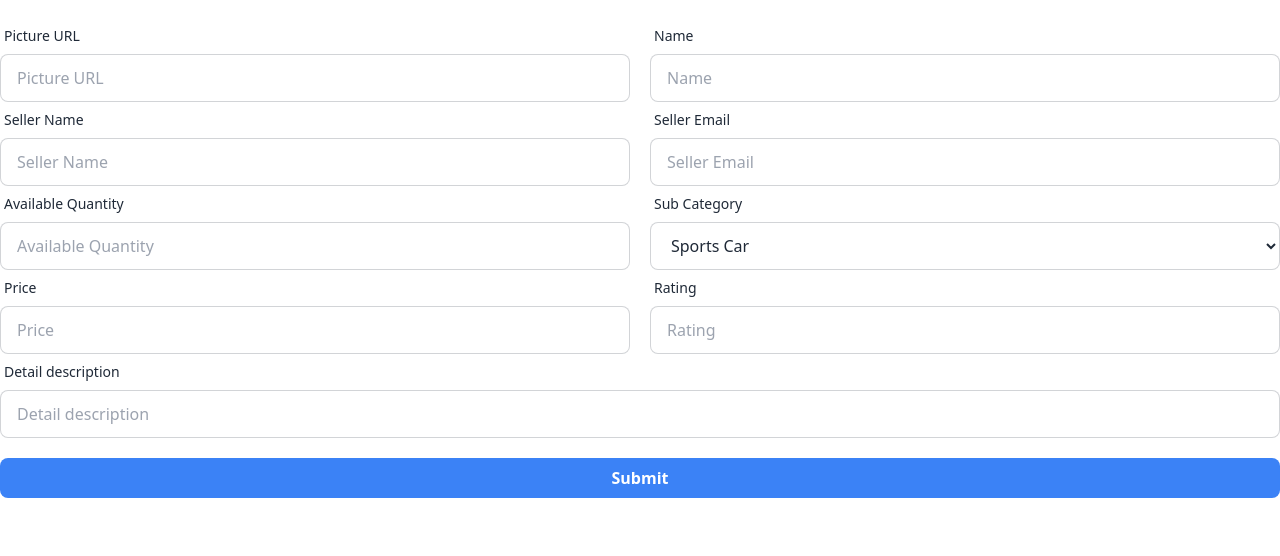
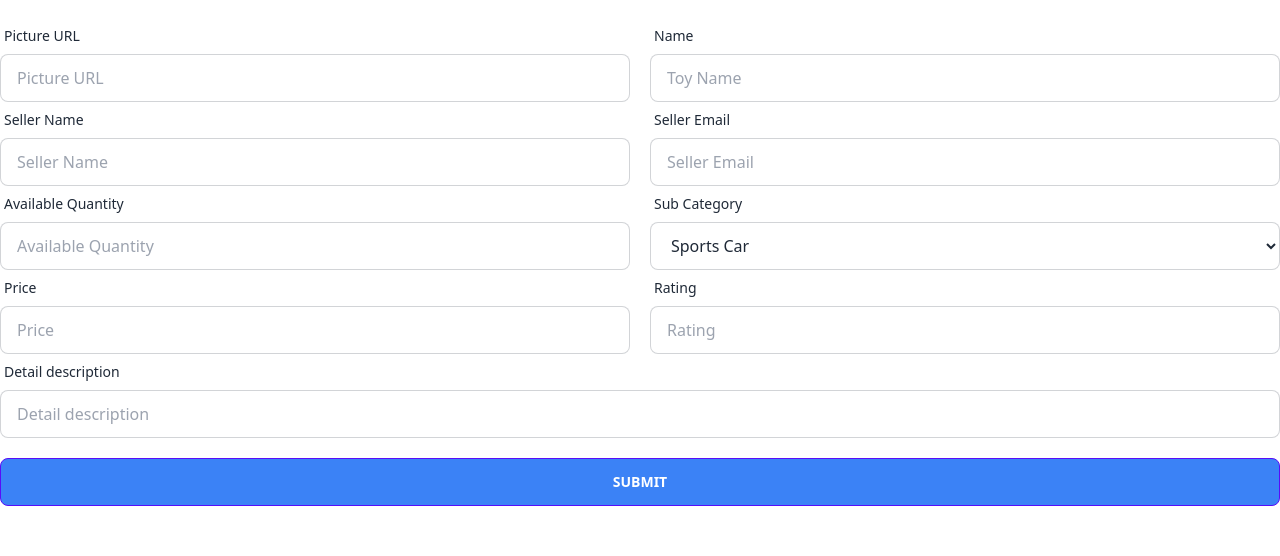
Before and after one commit to siraz015/toy-cars-hut-client, a React (Vite) app: page /addatoy in a window 1280 px wide. Shown: the part 231-787 px from the top of the page. Built offline with nearby package versions, Linux system fonts and the light colour scheme; no server answers.

Commit message:
add toy into mongodb

```diff
--- a/src/components/AddAToy/AddAToy.jsx
+++ b/src/components/AddAToy/AddAToy.jsx
@@ -1,9 +1,50 @@
-import React from 'react';
+import React, { useContext } from 'react';
+import { AuthContext } from '../../providers/AuthProvider';
 
 const AddAToy = () => {
+    const { user } = useContext(AuthContext);
+
+    const handleAddToy = event => {
+        event.preventDefault();
+
+        const form = event.target;
+        const pictureURL = form.pictureURL.value;
+        const name = form.name.value;
+        const sellerName = form.sellerName.value;
+        const availableQuantity = form.availableQuantity.value;
+        const subCategory = form.subCategory.value;
+        const price = form.price.value;
+        const rating = form.rating.value;
+        const detailDescription = form.detailDescription.value;
+
+        const addToy = {
+            pictureURL,
+            name,
+            sellerName,
+            availableQuantity,
+            subCategory,
+            price,
+            rating,
+            detailDescription
+        }
+
+        fetch('http://localhost:5000/addtoy', {
+            method:'POST',
+            headers: {
+                'content-type': 'application/json'
+            },
+            body: JSON.stringify(addToy)
+        })
+            .then(res => res.json())
+            .then(data => {
+                console.log(data);
+            })
+    }
+
     return (
         <div className='my-16 max-w-[1280px] mx-auto'>
             <h2 className='text-3xl font-bold text-center mb-5'>Please Add A toy</h2>
+            <form onSubmit={handleAddToy}>
                 <div className='grid md:grid-cols-2 gap-5'>
                     <div className="form-control">
                         <label className="label">
@@ -15,7 +56,7 @@ const AddAToy = () => {
                         <label className="label">
                             <span className="label-text">Name</span>
                         </label>
-                    <input type="text" name='name' placeholder="Name" className="input input-bordered" />
+                        <input type="text" name='name' placeholder="Toy Name" className="input input-bordered" />
                     </div>
                 </div>
                 <div className='grid md:grid-cols-2 gap-5'>
@@ -23,13 +64,13 @@ const AddAToy = () => {
                         <label className="label">
                             <span className="label-text">Seller Name</span>
                         </label>
-                    <input type="text" name='sellerName' placeholder="Seller Name" className="input input-bordered" />
+                        <input type="text" defaultValue={user?.displayName} name='sellerName' placeholder="Seller Name" className="input input-bordered" />
                     </div>
                     <div className="form-control">
                         <label className="label">
                             <span className="label-text">Seller Email</span>
                         </label>
-                    <input type="text" name='sellerEmail' placeholder="Seller Email" className="input input-bordered" />
+                        <input type="text" name='sellerEmail' defaultValue={user?.email} placeholder="Seller Email" className="input input-bordered" />
                     </div>
                 </div>
                 <div className='grid md:grid-cols-2 gap-5'>
@@ -44,9 +85,9 @@ const AddAToy = () => {
                             <span className="label-text">Sub Category</span>
                         </label>
                         <select className="input input-bordered" name="subCategory" id="subCategory">
-                        <option value="volvo">Sports Car</option>
-                        <option value="saab">Mini Fire Truck</option>
-                        <option value="opel">Mini Plice Car</option>
+                            <option value="Sports Car">Sports Car</option>
+                            <option value="Mini Fire Truck">Mini Fire Truck</option>
+                            <option value="Mini Plice Car">Mini Plice Car</option>
                         </select>
                     </div>
                 </div>
@@ -71,8 +112,9 @@ const AddAToy = () => {
                     <input type="text" name='detailDescription' placeholder="Detail description" className="input input-bordered" />
                 </div>
                 <div className="form-control">
-                <button className='bg-blue-500 rounded-lg py-2 text-white font-bold my-5'>Submit</button>
+                    <button className='bg-blue-500 rounded-lg py-2 text-white font-bold my-5 btn btn-primary'>Submit</button>
                 </div>
+            </form>
         </div>
     );
 };
```
Lines whose indentation alone changed are shown as unchanged.
